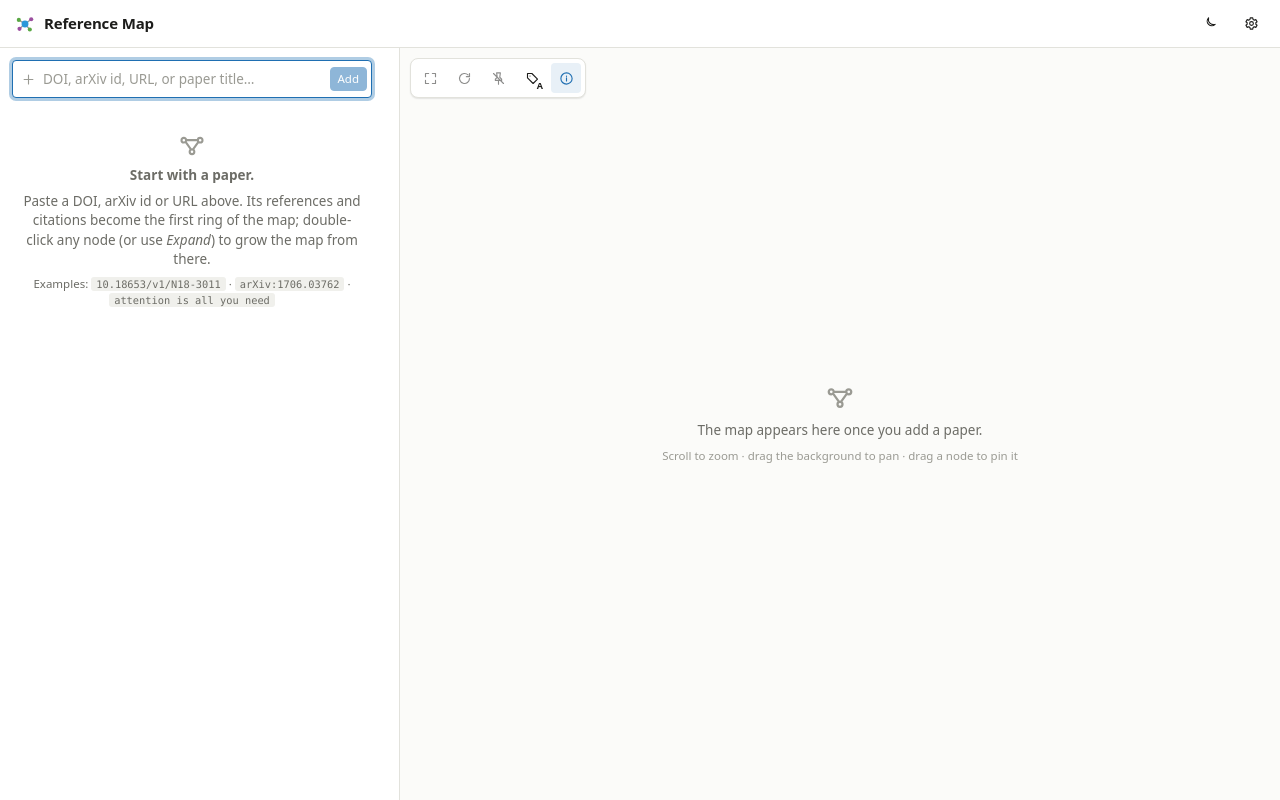
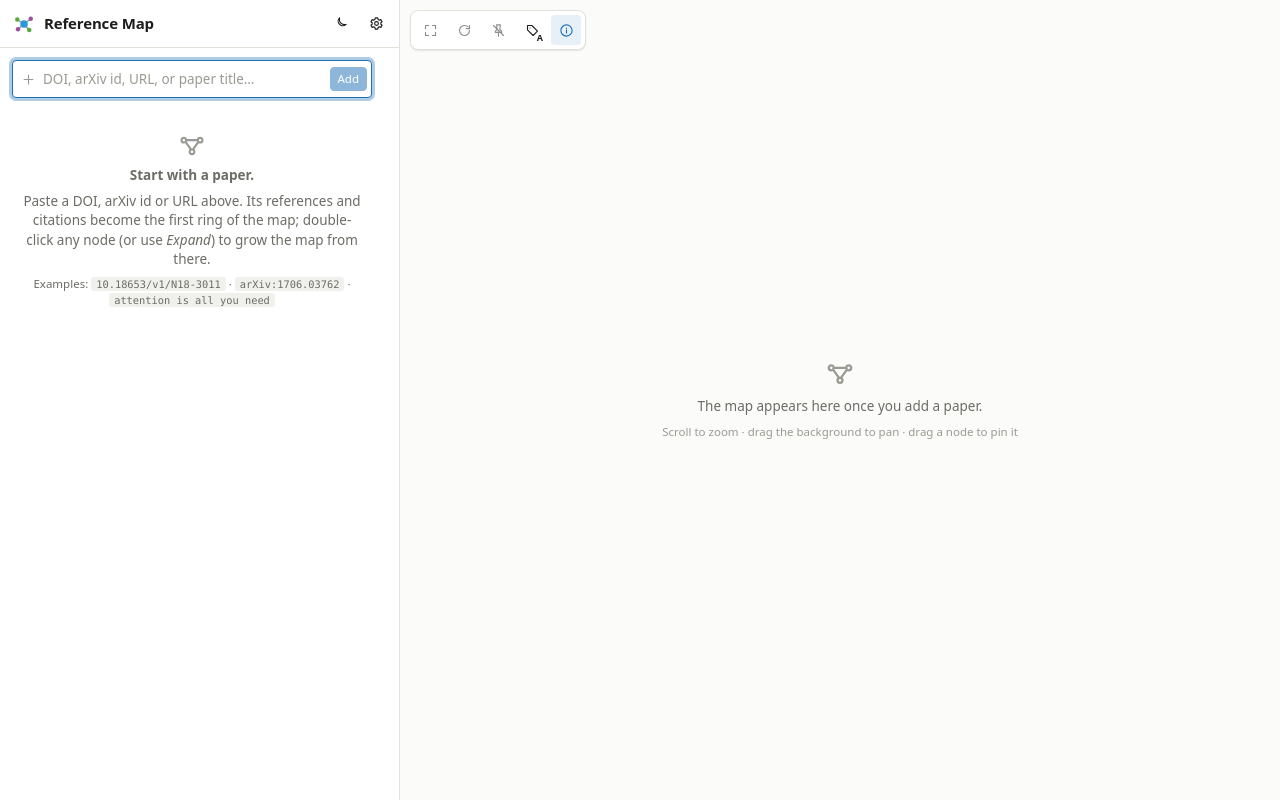
Before and after one commit to anoopkcn/reference-map, a React (Vite) app: page / in a window 1280 px wide. Built offline with nearby package versions, Linux system fonts and the light colour scheme.

Commit message:
full height map, header moved to sidebar

```diff
--- a/src/App.tsx
+++ b/src/App.tsx
@@ -12,7 +12,7 @@ export function App() {
   const resolved = useTheme();
   useUrlSync();
   const [settingsOpen, setSettingsOpen] = useState(false);
-  const [tab, setTab] = useState<'cards' | 'graph'>('cards');
+  const [tab, setTab] = useState<Tab>('cards');
   const update = useAppStore((s) => s.updateSettings);
   const select = useAppStore((s) => s.select);
 
@@ -26,12 +26,11 @@ export function App() {
 
   return (
     <div className="app" data-tab={tab}>
+      <main className="main">
+        <aside className="sidebar">
           <header className="header">
             <div className="brand"><Logo /> Reference Map</div>
-        <div className="tabs" role="tablist">
-          <button role="tab" aria-selected={tab === 'cards'} className={tab === 'cards' ? 'active' : ''} onClick={() => setTab('cards')}>Papers</button>
-          <button role="tab" aria-selected={tab === 'graph'} className={tab === 'graph' ? 'active' : ''} onClick={() => setTab('graph')}>Map</button>
-        </div>
+            <Tabs tab={tab} onTab={setTab} />
             <div className="header-spacer" />
             <QueuePill />
             <button className="btn ghost icon" onClick={() => update({ theme: resolved === 'dark' ? 'light' : 'dark' })} title={`Switch to ${resolved === 'dark' ? 'light' : 'dark'} theme`} aria-label="Toggle theme">
@@ -39,12 +38,24 @@ export function App() {
             </button>
             <button className="btn ghost icon" onClick={() => setSettingsOpen(true)} title="Settings" aria-label="Settings"><Icon name="settings" /></button>
           </header>
-      <main className="main">
-        <aside className="sidebar"><SeedPanel /></aside>
-        <GraphPanel themeKey={resolved} />
+          <SeedPanel />
+        </aside>
+        <GraphPanel themeKey={resolved} tab={tab} onTab={setTab} />
       </main>
       <SettingsDialog open={settingsOpen} onClose={() => setSettingsOpen(false)} />
       <Toasts />
+    </div>
+  );
+}
+
+export type Tab = 'cards' | 'graph';
+
+/** Papers / Map switcher, shown only on narrow screens. */
+export function Tabs({ tab, onTab }: { tab: Tab; onTab: (t: Tab) => void }) {
+  return (
+    <div className="tabs" role="tablist">
+      <button role="tab" aria-selected={tab === 'cards'} className={tab === 'cards' ? 'active' : ''} onClick={() => onTab('cards')}>Papers</button>
+      <button role="tab" aria-selected={tab === 'graph'} className={tab === 'graph' ? 'active' : ''} onClick={() => onTab('graph')}>Map</button>
     </div>
   );
 }
@@ -63,9 +74,12 @@ function QueuePill() {
   if (!busy && !paused) return null;
   const secs = paused ? Math.max(0, Math.ceil((q.pausedUntil! - Date.now()) / 1000)) : 0;
   return (
-    <div className={`pill ${paused ? 'warn' : ''}`} title={paused ? 'Semantic Scholar asked us to slow down; requests resume automatically' : 'Requests waiting for the rate limiter'}>
+    <div
+      className={`pill ${paused ? 'warn' : ''}`}
+      title={paused ? `Semantic Scholar asked us to slow down — retrying in ${secs}s` : `${busy} request${busy > 1 ? 's' : ''} waiting for the rate limiter`}
+    >
       {paused ? <Icon name="alert" size={13} /> : <span className="spinner" />}
-      {paused ? `Rate limited · retry in ${secs}s` : `${busy} request${busy > 1 ? 's' : ''} queued`}
+      {paused ? `Limited · ${secs}s` : `${busy} queued`}
     </div>
   );
 }
--- a/src/components/icons.tsx
+++ b/src/components/icons.tsx
@@ -53,7 +53,7 @@ export function Icon({ name, size = 16, ...rest }: { name: IconName; size?: numb
   );
 }
 
-export function Logo({ size = 22 }: { size?: number }) {
+export function Logo({ size = 24 }: { size?: number }) {
   return (
     <svg width={size} height={size} viewBox="0 0 64 64" aria-hidden="true">
       <line x1="32" y1="32" x2="14" y2="20" stroke="currentColor" strokeWidth="4" opacity="0.45" />
--- a/src/graph/GraphPanel.tsx
+++ b/src/graph/GraphPanel.tsx
@@ -1,4 +1,5 @@
 import { useRef, useState } from 'react';
+import type { Tab } from '../App';
 import { Icon } from '../components/icons';
 import { useAppStore } from '../store';
 import { GraphCanvas, type GraphControls } from './GraphCanvas';
@@ -6,7 +7,7 @@ import { GraphLegend } from './GraphLegend';
 import { GraphToolbar } from './GraphToolbar';
 import { SidePanel } from './SidePanel';
 
-export function GraphPanel({ themeKey }: { themeKey: string }) {
+export function GraphPanel({ themeKey, tab, onTab }: { themeKey: string; tab: Tab; onTab: (t: Tab) => void }) {
   const controls = useRef<GraphControls | null>(null);
   const [legendOpen, setLegendOpen] = useState(true);
   const empty = useAppStore((s) => (s.graphVersion, s.graph.nodeCount === 0));
@@ -15,7 +16,7 @@ export function GraphPanel({ themeKey }: { themeKey: string }) {
     <section className="graph-panel" aria-label="Reference map">
       <div className="graph-stage">
         <GraphCanvas controlsRef={controls} themeKey={themeKey} />
-        <GraphToolbar controls={controls} legendOpen={legendOpen} onToggleLegend={() => setLegendOpen((v) => !v)} />
+        <GraphToolbar controls={controls} legendOpen={legendOpen} onToggleLegend={() => setLegendOpen((v) => !v)} tab={tab} onTab={onTab} />
         {legendOpen && !empty && <GraphLegend />}
         {empty && (
           <div className="graph-empty">
--- a/src/graph/GraphToolbar.tsx
+++ b/src/graph/GraphToolbar.tsx
@@ -1,4 +1,5 @@
 import type { RefObject } from 'react';
+import { Tabs, type Tab } from '../App';
 import { Icon } from '../components/icons';
 import { useAppStore } from '../store';
 import type { LabelMode } from '../types';
@@ -7,7 +8,19 @@ import type { GraphControls } from './GraphCanvas';
 const LABEL_CYCLE: LabelMode[] = ['seeds', 'auto', 'all'];
 const LABEL_TITLE: Record<LabelMode, string> = { seeds: 'Labels: seeds only', auto: 'Labels: auto (zoom in for more)', all: 'Labels: all' };
 
-export function GraphToolbar({ controls, legendOpen, onToggleLegend }: { controls: RefObject<GraphControls | null>; legendOpen: boolean; onToggleLegend: () => void }) {
+export function GraphToolbar({
+  controls,
+  legendOpen,
+  onToggleLegend,
+  tab,
+  onTab,
+}: {
+  controls: RefObject<GraphControls | null>;
+  legendOpen: boolean;
+  onToggleLegend: () => void;
+  tab: Tab;
+  onTab: (t: Tab) => void;
+}) {
   const nodes = useAppStore((s) => (s.graphVersion, s.graph.nodeCount));
   const edges = useAppStore((s) => (s.graphVersion, s.graph.edgeCount));
   const pinned = useAppStore((s) => (s.graphVersion, countPinned(s.graph)));
@@ -17,6 +30,9 @@ export function GraphToolbar({ controls, legendOpen, onToggleLegend }: { control
   const nextLabel = LABEL_CYCLE[(LABEL_CYCLE.indexOf(labelMode) + 1) % LABEL_CYCLE.length]!;
   return (
     <div className="graph-toolbar">
+      <div className="tool-group mobile-tabs">
+        <Tabs tab={tab} onTab={onTab} />
+      </div>
       <div className="tool-group">
         <button className="btn icon" onClick={() => controls.current?.fit()} title="Fit map to view" aria-label="Fit to view" disabled={nodes === 0}><Icon name="fit" /></button>
         <button className="btn icon" onClick={() => controls.current?.reheat()} title="Re-run layout" aria-label="Re-run layout" disabled={nodes === 0}><Icon name="refresh" /></button>
--- a/src/styles/app.css
+++ b/src/styles/app.css
@@ -22,15 +22,15 @@ button:disabled { cursor: default; opacity: 0.5; }
 .visually-hidden { position: absolute; width: 1px; height: 1px; overflow: hidden; clip: rect(0 0 0 0); white-space: nowrap; }
 
 /* ---------- app layout ---------- */
-.app { display: grid; grid-template-rows: var(--header-h) 1fr; height: 100%; overflow: hidden; }
+.app { display: flex; flex-direction: column; height: 100%; overflow: hidden; }
 .header {
-  display: flex; align-items: center; gap: 12px; padding: 0 14px;
+  display: flex; align-items: center; gap: 6px; height: var(--header-h); padding: 0 8px 0 12px; flex: none;
   border-bottom: 1px solid var(--border); background: var(--surface);
 }
-.brand { display: flex; align-items: center; gap: 8px; font-weight: 600; font-size: var(--fs-lg); letter-spacing: -0.01em; }
-.brand svg { width: 22px; height: 22px; }
+.brand { display: flex; align-items: center; gap: 8px; font-weight: 600; font-size: var(--fs-lg); letter-spacing: -0.01em; white-space: nowrap; margin-right: 4px; }
+.brand svg { width: 24px; height: 24px; }
 .header-spacer { flex: 1; }
-.main { display: grid; grid-template-columns: var(--sidebar-w) 1fr; min-height: 0; }
+.main { flex: 1; display: grid; grid-template-columns: var(--sidebar-w) 1fr; min-height: 0; }
 .sidebar { display: flex; flex-direction: column; min-height: 0; border-right: 1px solid var(--border); background: var(--surface); }
 .sidebar-scroll { flex: 1; min-height: 0; overflow-y: auto; overscroll-behavior: contain; scrollbar-gutter: stable; padding: 12px; display: flex; flex-direction: column; gap: 10px; }
 .sidebar-scroll > * { flex: none; }
@@ -79,16 +79,18 @@ button:disabled { cursor: default; opacity: 0.5; }
 .tabs { display: none; gap: 2px; padding: 2px; border-radius: var(--radius-sm); background: var(--surface-2); }
 .tabs button { height: 26px; padding: 0 10px; border-radius: 3px; font-size: var(--fs-sm); color: var(--text-muted); }
 .tabs button.active { background: var(--surface); color: var(--text); box-shadow: var(--shadow-1); }
+.graph-toolbar .mobile-tabs { display: none; }
 @media (max-width: 900px) {
   .main { grid-template-columns: 1fr; grid-template-rows: 1fr; }
   .sidebar { border-right: 0; }
   .app[data-tab="graph"] .sidebar { display: none; }
   .app[data-tab="cards"] .graph-panel { display: none; }
   .tabs { display: inline-flex; }
+  .graph-toolbar .mobile-tabs { display: flex; }
 }
 
 /* ---------- header bits ---------- */
-.pill { display: inline-flex; align-items: center; gap: 6px; height: 26px; padding: 0 10px; border-radius: 999px; font-size: var(--fs-xs); background: var(--accent-soft); color: var(--accent); }
+.pill { display: inline-flex; align-items: center; gap: 6px; height: 26px; padding: 0 10px; border-radius: 999px; font-size: var(--fs-xs); background: var(--accent-soft); color: var(--accent); white-space: nowrap; }
 .pill.warn { background: var(--warn-soft); color: var(--warn); }
 .linkish { color: var(--accent); font-size: inherit; display: inline-flex; align-items: center; gap: 3px; }
 .linkish:hover { text-decoration: underline; }
```
Lines whose indentation alone changed are shown as unchanged.
